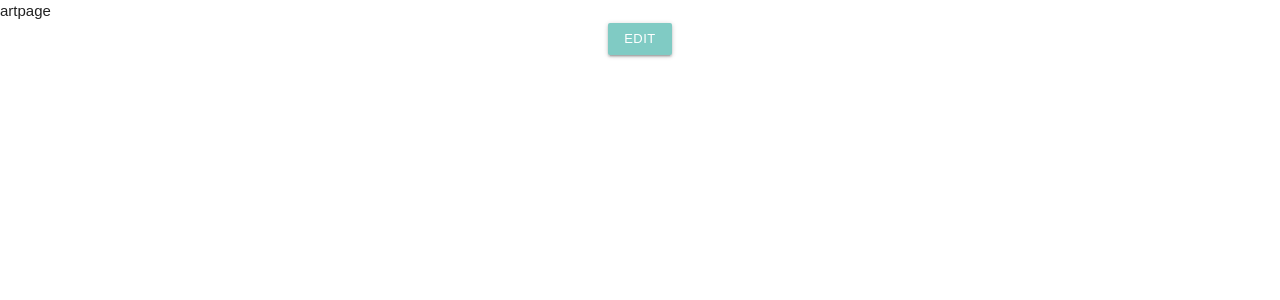
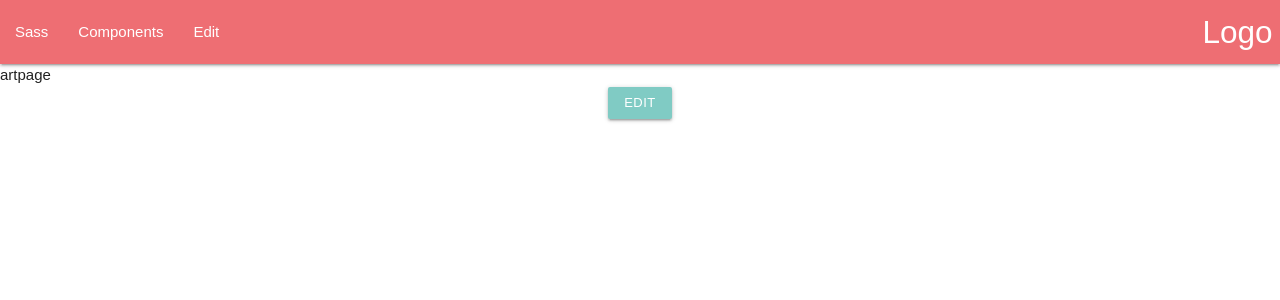
Before and after one commit to 1tyler1/Final_Project, a React (Create React App) app in the folder client/: page /user/1 in a window 1280 px wide. Shown: the top 300 px of the page. Built offline with nearby package versions, Linux system fonts and the light colour scheme.

Commit message:
updating final project

```diff
--- a/client/src/components/ArtPage.js
+++ b/client/src/components/ArtPage.js
@@ -5,6 +5,18 @@ class ArtPage extends Component {
     render() {
         return (
             <div>
+            <nav>
+    <div class="nav-wrapper">
+      <a href="#" class="brand-logo right">Logo</a>
+      <ul id="nav-mobile" class="left hide-on-med-and-down">
+        <li><a href="sass.html">Sass</a></li>
+        <li><a href="badges.html">Components</a></li>
+        <li><Link to={`/users/${this.props.match.params.userId}/edit`}>
+                    Edit
+                </Link></li>
+      </ul>
+    </div>
+  </nav>
                artpage
                <div class="center">
                 <Link class="teal lighten-3 waves-effect waves-light btn center-align btn-small center" to={`/users/${this.props.match.params.userId}/edit`}>
```
